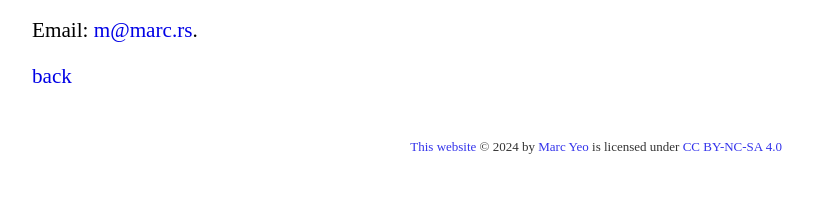
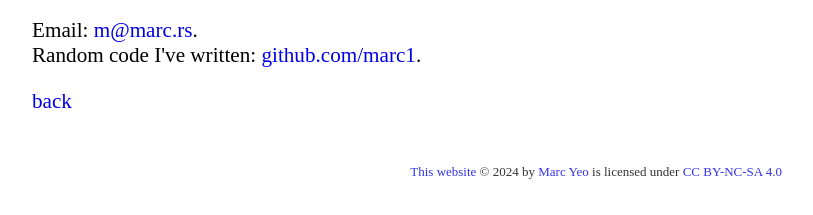
Before and after one commit to marc1/wlog.ca, a plain HTML site: page contact.html in a window 1280 px wide. Shown: the part 167-382 px from the top of the page, without its empty margins (233-1046 px from the left). Drawn offline with Linux system fonts and the light colour scheme.

Commit message:
Added github to contact page

```diff
--- a/contact.html
+++ b/contact.html
@@ -17,6 +17,8 @@
   </header>
   <p>
     Email: <a href="mailto:m@marc.rs">m@marc.rs</a>.
+    <br>
+    Random code I've written: <a href="https://github.com/marc1">github.com/marc1</a>.
   </p>
   <a href="javascript:history.back()" align="right">back</a>
   </body>
```
